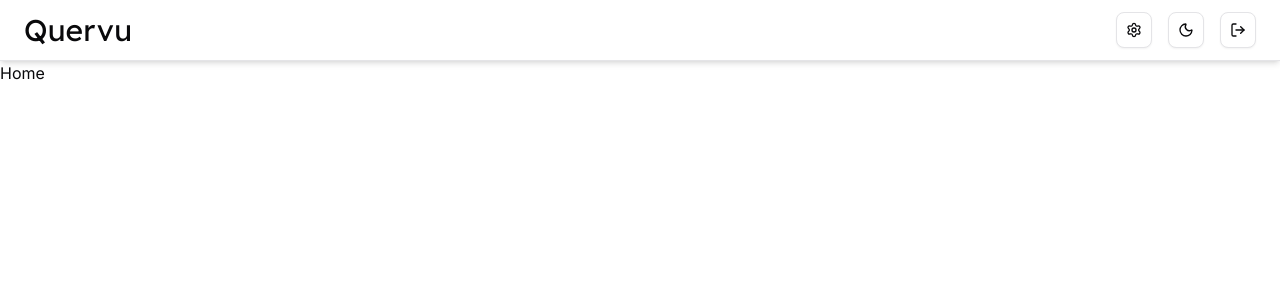
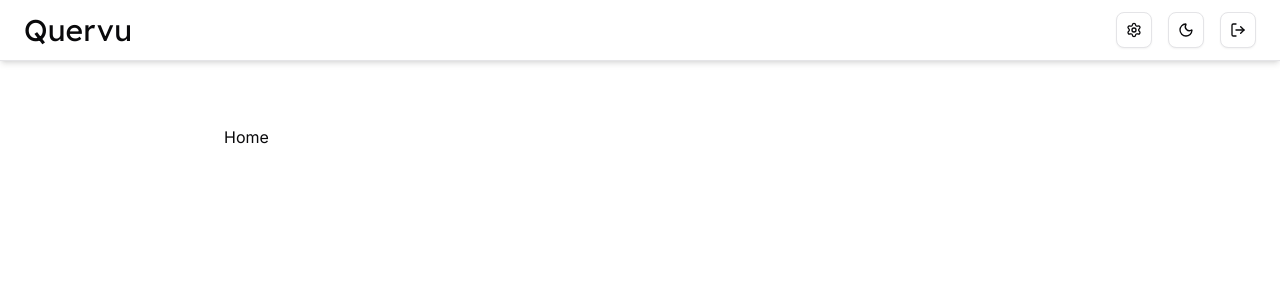
Before and after one commit to Yuna-001/Quervu, a Next.js app: page / in a window 1280 px wide. Shown: the top 300 px of the page. Built offline with nearby package versions, Linux system fonts and the light colour scheme.

Commit message:
feat: 공통 레이아웃 영역 구조 정리 및 프로필 페이지 레이아웃 구성
- (protected) 레이아웃에 main 컨테이너 추가
- 프로필 페이지용 ProfileLayout 컴포넌트 추가

```diff
--- a/app/(protected)/layout.tsx
+++ b/app/(protected)/layout.tsx
@@ -8,7 +8,9 @@ export default function AppLayout({
   return (
     <>
       <MainHeader />
-      {children}
+      <main className="w-full px-6 sm:px-12 md:px-24 py-16 max-w-5xl mx-auto">
+        {children}
+      </main>
     </>
   );
 }
--- /dev/null
+++ b/app/(protected)/setting/profile/layout.tsx
@@ -0,0 +1,16 @@
+import { Card, CardContent, CardHeader, CardTitle } from '@/components/ui/card';
+
+export default async function ProfileLayout({
+  children,
+}: {
+  children: React.ReactNode;
+}) {
+  return (
+    <Card className="w-full max-w-3xl mx-auto">
+      <CardHeader>
+        <CardTitle>사용자 정보</CardTitle>
+      </CardHeader>
+      <CardContent>{children}</CardContent>
+    </Card>
+  );
+}
```
